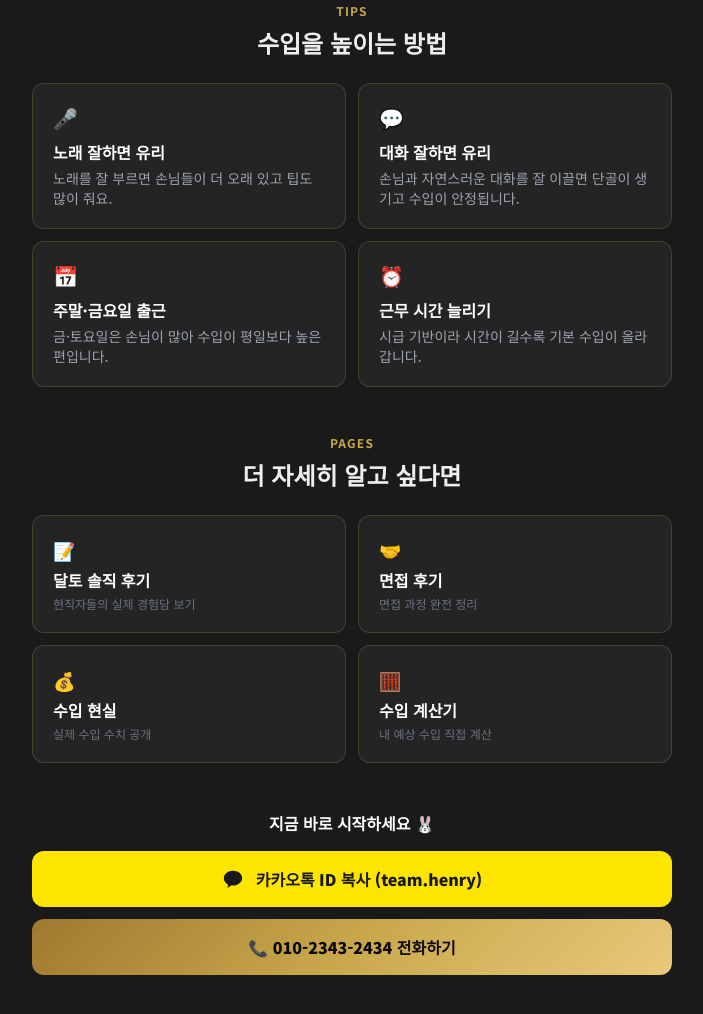
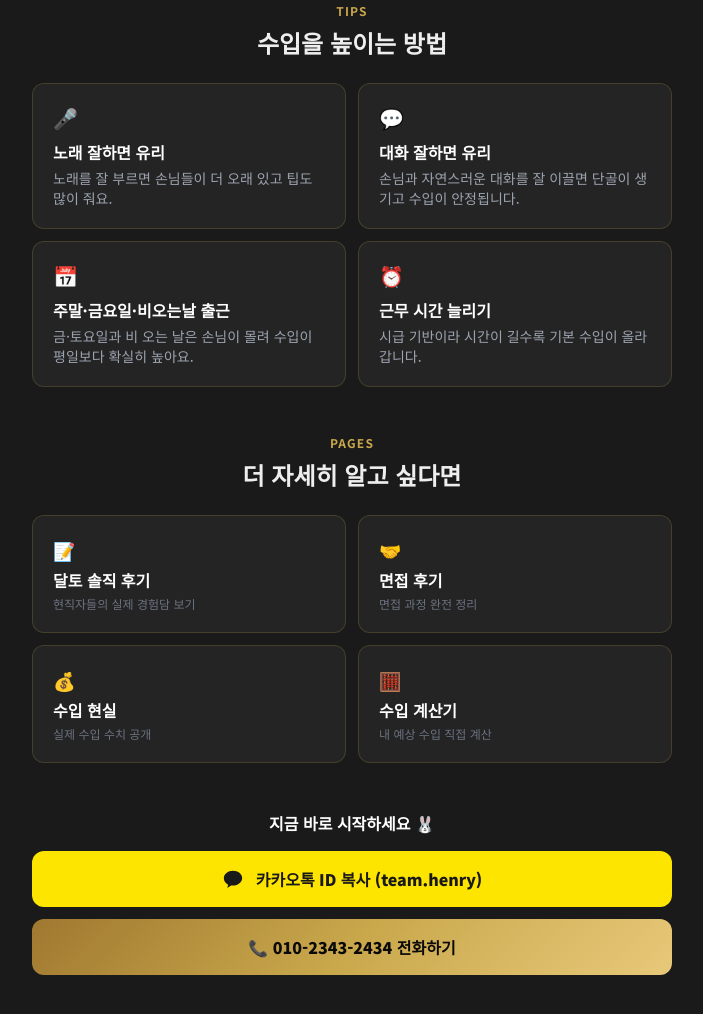
Before and after one commit to cyibest96-art/Dalto-girls-apply, a plain HTML site: page complete-guide.html in a window 1280 px wide. Shown: the part 1398-2412 px from the top of the page, without its empty margins (288-991 px from the left). Drawn offline with nearby package versions, Linux system fonts and the light colour scheme.

Commit message:
complete-guide: 수입 팁에 비오는날 출근 추가

```diff
--- a/complete-guide.html
+++ b/complete-guide.html
@@ -127,8 +127,8 @@
         </div>
         <div class="card rounded-xl p-5">
           <p class="text-xl mb-2">📅</p>
-          <p class="font-bold text-white mb-1">주말·금요일 출근</p>
-          <p class="text-gray-400 text-sm">금·토요일은 손님이 많아 수입이 평일보다 높은 편입니다.</p>
+          <p class="font-bold text-white mb-1">주말·금요일·비오는날 출근</p>
+          <p class="text-gray-400 text-sm">금·토요일과 비 오는 날은 손님이 몰려 수입이 평일보다 확실히 높아요.</p>
         </div>
         <div class="card rounded-xl p-5">
           <p class="text-xl mb-2">⏰</p>
```
